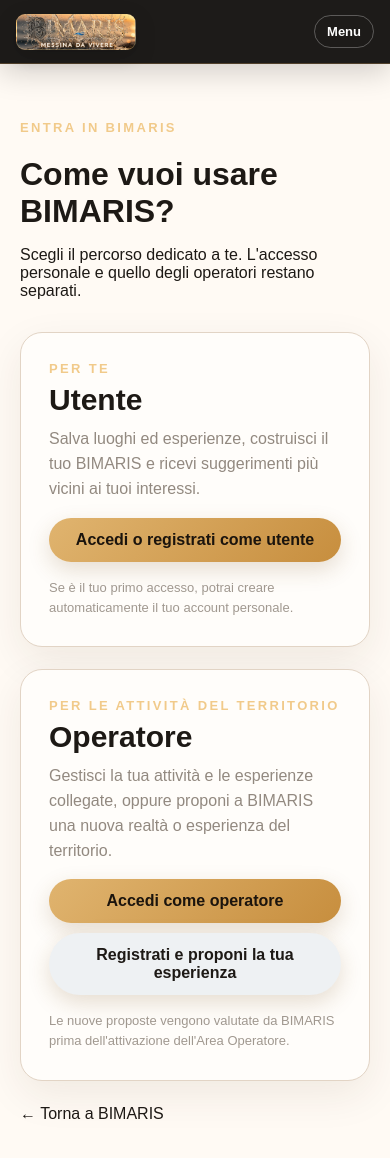
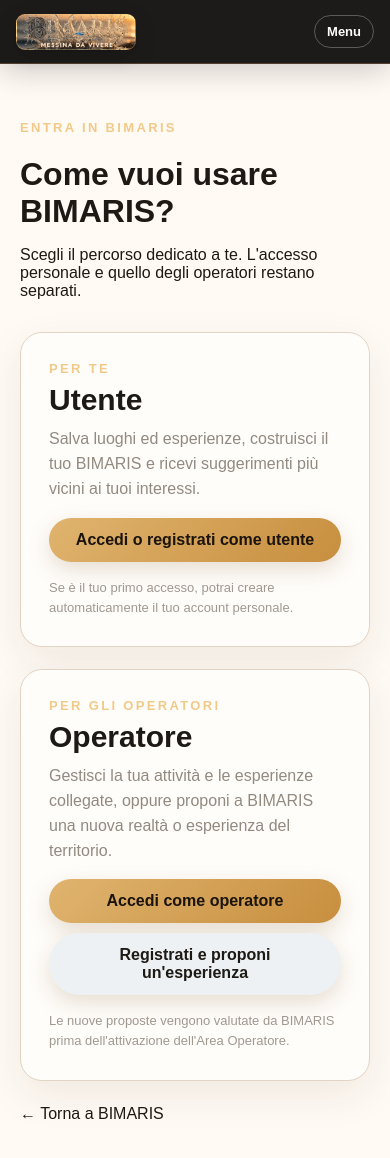
Before and after one commit to giovannibrunetto/bimaris-platform, a Next.js app in the folder apps/web/: page /accedi in a window 390 px wide. Shown: the top 1158 px of the page. Built offline with nearby package versions, Linux system fonts and the light colour scheme.

Commit message:
Ottimizza testi accesso operatore su mobile

```diff
--- a/apps/web/app/accedi/page.tsx
+++ b/apps/web/app/accedi/page.tsx
@@ -31,8 +31,8 @@ export default function AccediPage(){
     <p style={{margin:0,fontSize:13,opacity:.68}}>Se è il tuo primo accesso, potrai creare automaticamente il tuo account personale.</p>
    </section>
    <section className="card" style={card}>
-    <div><div className="kicker">Per le attività del territorio</div><h2 style={{fontSize:30,margin:"7px 0 10px"}}>Operatore</h2><p style={{margin:0,opacity:.78}}>Gestisci la tua attività e le esperienze collegate, oppure proponi a BIMARIS una nuova realtà o esperienza del territorio.</p></div>
-    <div style={{marginTop:"auto",display:"grid",gap:10}}><button className="button" type="button" onClick={()=>setShowOperatorLogin(v=>!v)}>{showOperatorLogin?"Chiudi accesso operatore":"Accedi come operatore"}</button><Link className="button ghost" href="/operatori/candidatura" style={{textAlign:"center"}}>Registrati e proponi la tua esperienza</Link></div>
+    <div><div className="kicker">Per gli operatori</div><h2 style={{fontSize:30,margin:"7px 0 10px"}}>Operatore</h2><p style={{margin:0,opacity:.78}}>Gestisci la tua attività e le esperienze collegate, oppure proponi a BIMARIS una nuova realtà o esperienza del territorio.</p></div>
+    <div style={{marginTop:"auto",display:"grid",gap:10}}><button className="button" type="button" onClick={()=>setShowOperatorLogin(v=>!v)}>{showOperatorLogin?"Chiudi accesso operatore":"Accedi come operatore"}</button><Link className="button ghost" href="/operatori/candidatura" style={{textAlign:"center"}}>Registrati e proponi un'esperienza</Link></div>
     {showOperatorLogin&&<form onSubmit={sendOperatorMagicLink} style={{display:"grid",gap:10,paddingTop:8,borderTop:"1px solid rgba(0,0,0,.10)"}}><label htmlFor="operator-email"><strong>Email associata all'attività</strong></label><input id="operator-email" type="email" required value={operatorEmail} onChange={e=>setOperatorEmail(e.target.value)} placeholder="email@attivita.it" style={inputStyle}/><button className="button" type="submit" disabled={operatorLoading}>{operatorLoading?"Invio…":"Ricevi il link per l'Area Operatore"}</button>{operatorMessage&&<p role="status" style={{margin:0}}>{operatorMessage}</p>}<p style={{margin:0,fontSize:13,opacity:.68}}>Usa l'indirizzo email abilitato da BIMARIS per la tua attività.</p></form>}
     <p style={{margin:0,fontSize:13,opacity:.68}}>Le nuove proposte vengono valutate da BIMARIS prima dell'attivazione dell'Area Operatore.</p>
    </section>
```
